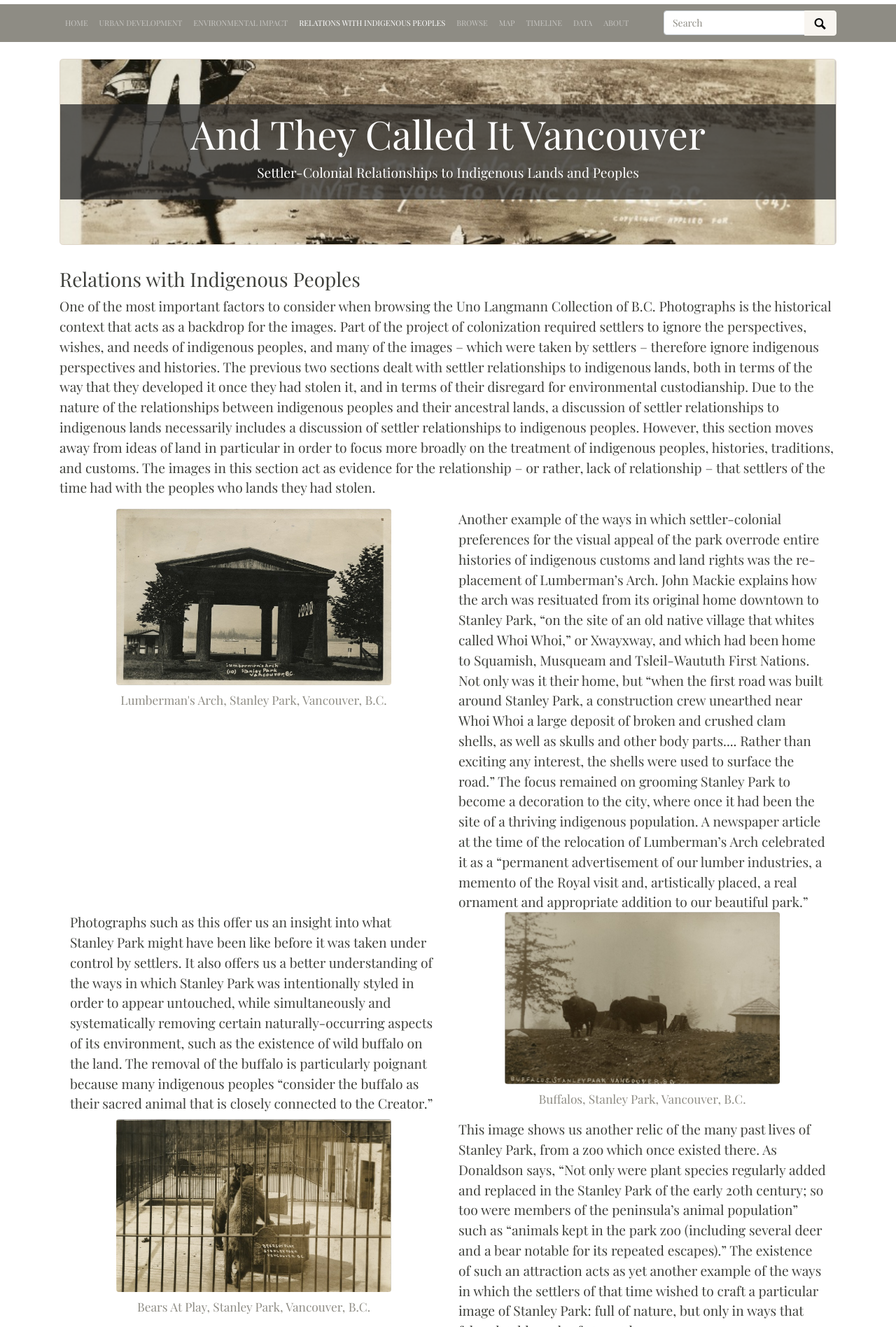
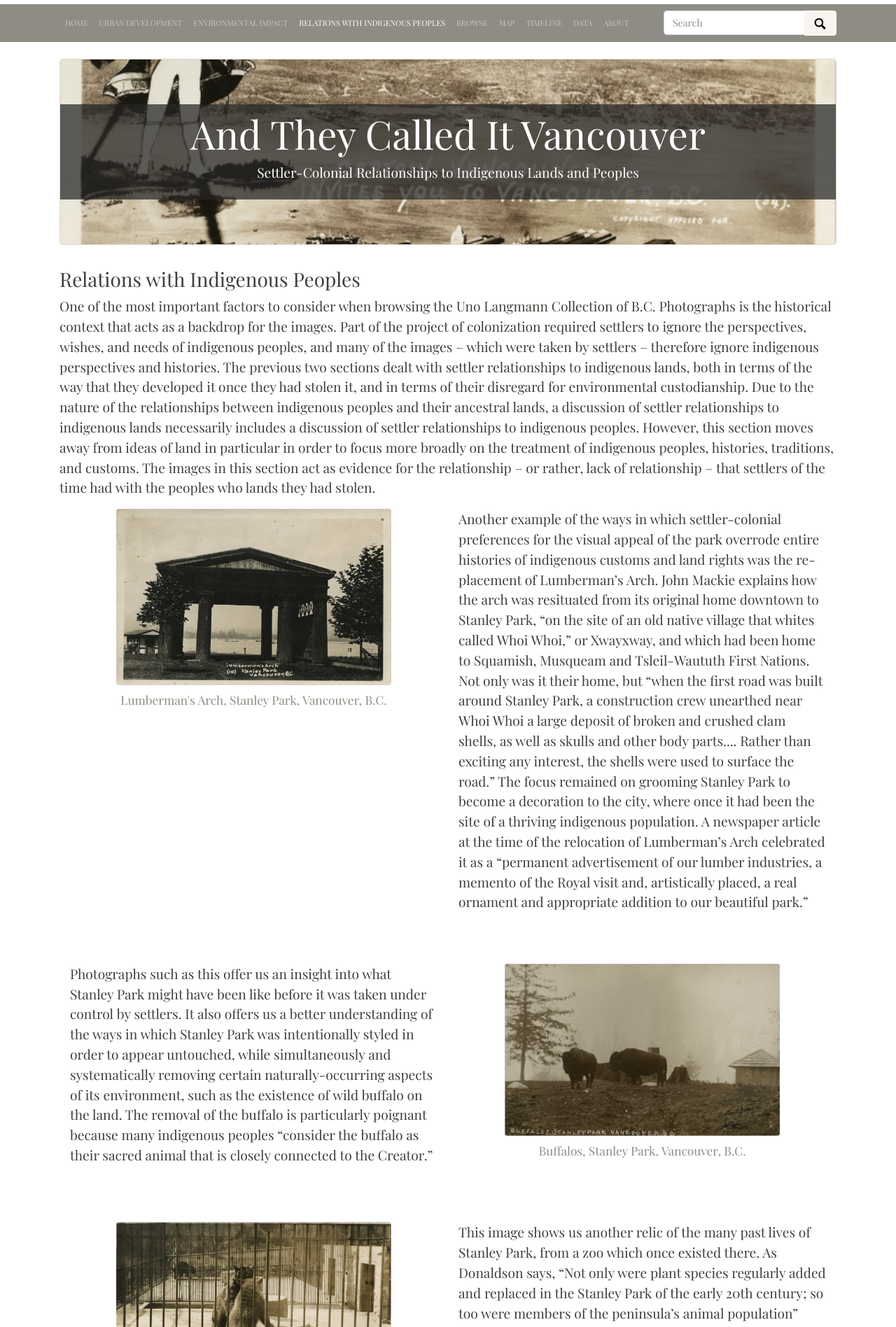
Before and after one commit to ashlynnprasad/langmann-2021, a Jekyll site: the page built from pages/relationswithindigenouspeoples.md, in a window 1280 px wide. Shown: the part 40-1936 px from the top of the page at 70% size. Built offline with Jekyll 4.4.1, drawn with Linux system fonts in a browser that asks for light colours; nearby versions of some CDN libraries; grey boxes are pictures that could not be loaded.

Commit message:
created more room between each image/text

```diff
--- a/pages/relationswithindigenouspeoples.md
+++ b/pages/relationswithindigenouspeoples.md
@@ -22,7 +22,7 @@ One of the most important factors to consider when browsing the Uno Langmann Col
 The focus remained on grooming Stanley Park to become a decoration to the city, where once it had been the site of a thriving indigenous population. A newspaper article at the time of the relocation of Lumberman’s Arch celebrated it as a “permanent advertisement of our lumber industries, a memento of the Royal visit and, artistically placed, a real ornament and appropriate addition to our beautiful park.”
     </div>
   </div>
-</div>
+</div><br><br>
 <div class="container">
   <div class="row">
     <div class="col-sm">
@@ -32,7 +32,7 @@ The focus remained on grooming Stanley Park to become a decoration to the city,
       {% include feature/item-figure.html objectid="langmann026" width="75" %}
     </div>
   </div>
-</div>
+</div><br><br>
 <div class="container">
   <div class="row">
     <div class="col-sm">
@@ -42,7 +42,7 @@ The focus remained on grooming Stanley Park to become a decoration to the city,
       This image shows us another relic of the many past lives of Stanley Park, from a zoo which once existed there. As Donaldson says, “Not only were plant species regularly added and replaced in the Stanley Park of the early 20th century; so too were members of the peninsula’s animal population” such as “animals kept in the park zoo (including several deer and a bear notable for its repeated escapes).”  The existence of such an attraction acts as yet another example of the ways in which the settlers of that time wished to craft a particular image of Stanley Park: full of nature, but only in ways that felt palatable and safe to settlers.
     </div>
   </div>
-</div>
+</div><br><br>
 <div class="container">
   <div class="row">
     <div class="col-sm">
```
